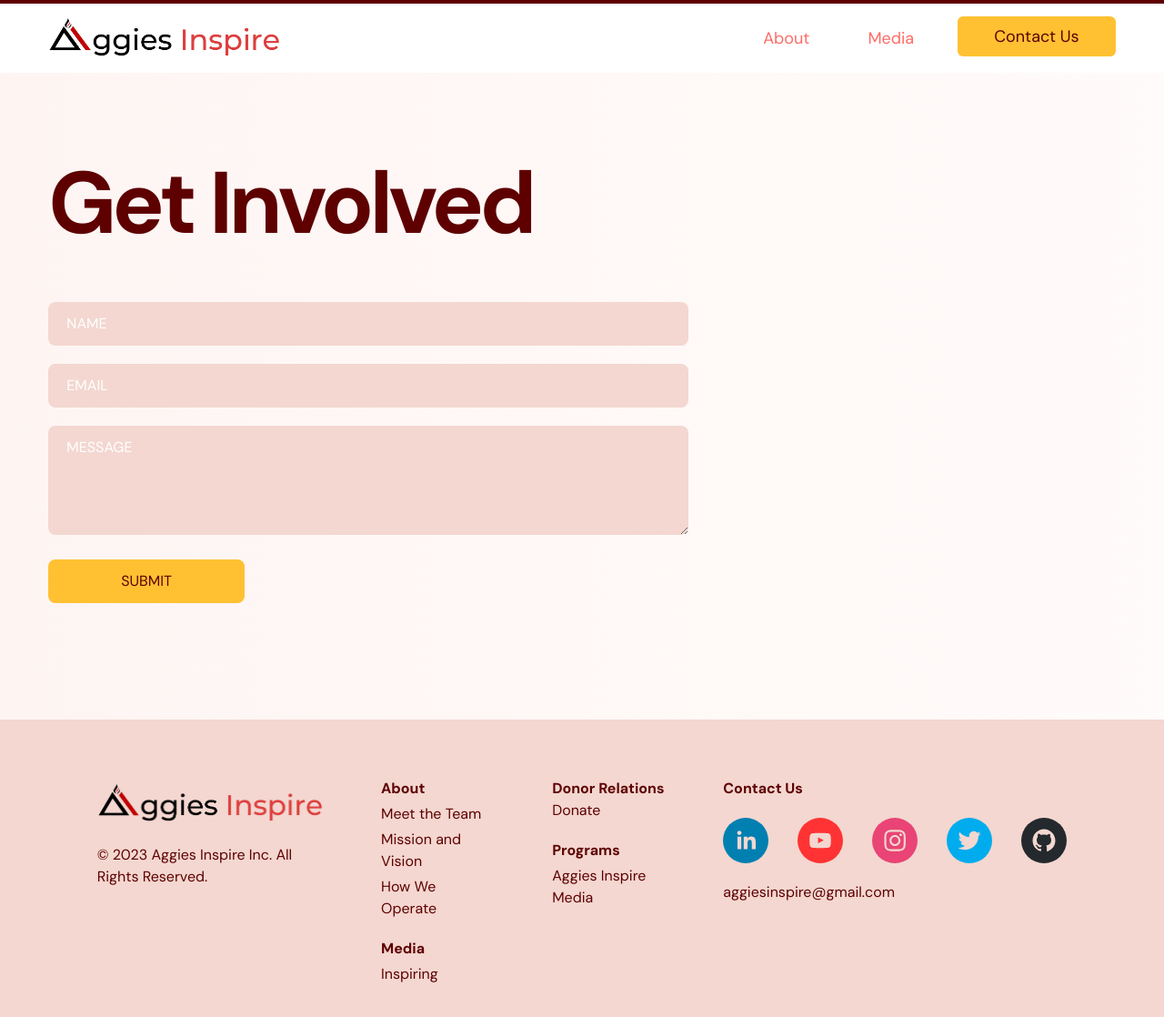
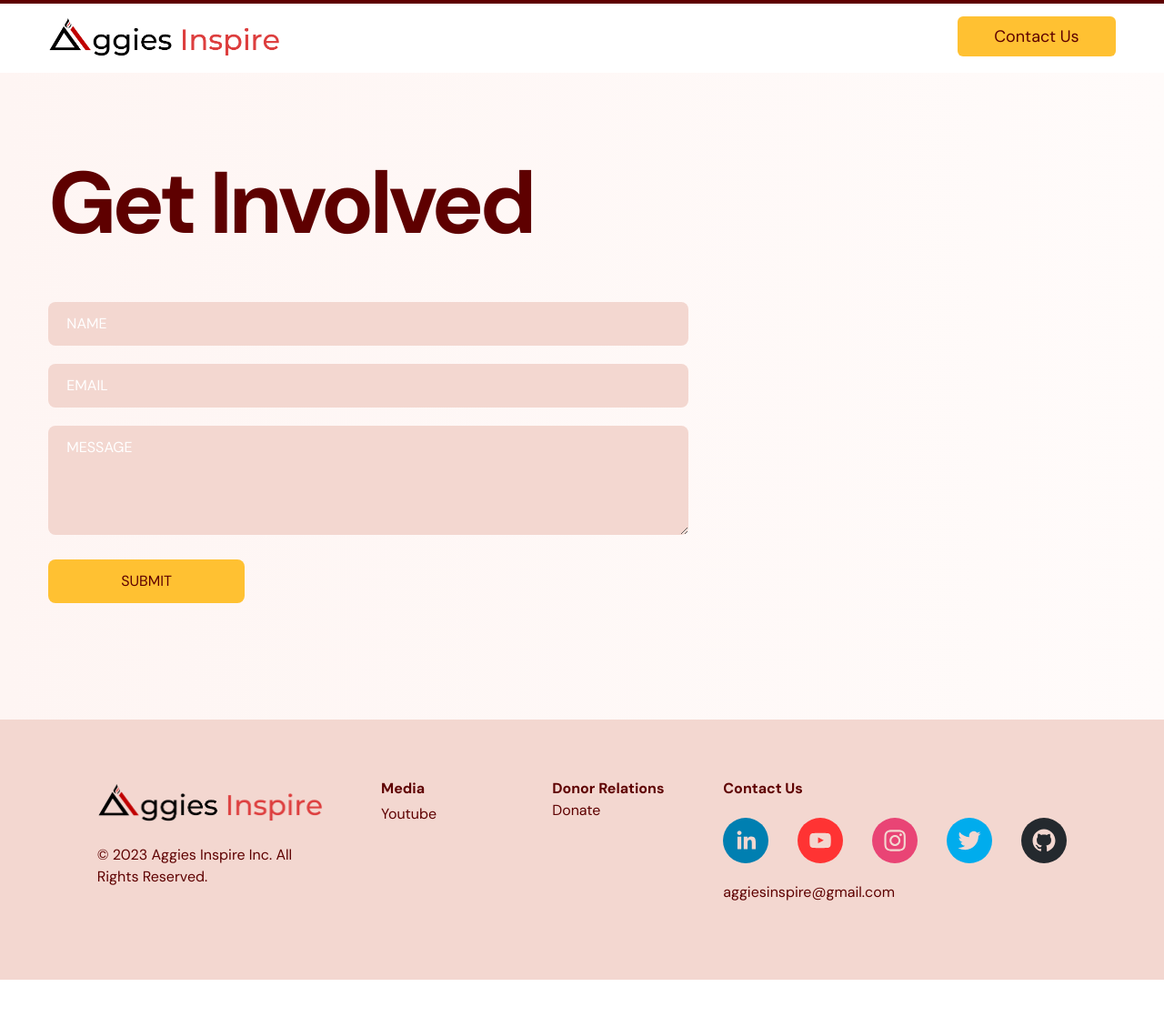
Before and after one commit to AggiesInspire/main-aggiesinspire, a Next.js app: page /contact in a window 1280 px wide. Shown: the top 1118 px of the page at 91% size. After the commit the page ends 1077 px from the top, so only its background shows below. Built offline with nearby package versions, Linux system fonts and the light colour scheme.

Commit message:
rm: about and media pages that will be developed in future versions

```diff
--- a/src/components/ui/navbars/Navbar.tsx
+++ b/src/components/ui/navbars/Navbar.tsx
@@ -56,6 +56,27 @@ const Navbar = () => {
     return () => window.removeEventListener("scroll", onScroll);
   }, []);
 
+  const navbarLinks = [
+    {
+      title: "About",
+      link: SelectedPage.About,
+    },
+    {
+      title: "Media",
+      link: SelectedPage.Media,
+    },
+  ];
+
+  const minNavbarLinks = [
+    {
+      title: "Home",
+      link: SelectedPage.Home,
+    },
+    {
+      title: "Contact",
+      link: SelectedPage.Contact,
+    },
+  ];
   return (
     <>
       <nav
@@ -98,27 +119,21 @@ const Navbar = () => {
               <div className={`${flexBetween} w-full`}>
                 <div className={`${flexBetween} gap-8 text-sm`}></div>
                 <div className={`${flexBetween} gap-8 text-sm`}>
-                  {" "}
+                  {/* map out navbarlinks on md above screens */}
+                  {/* {navbarLinks.map((link) => (
                     <Link
-                    href={SelectedPage.About}
+                      href={link.link}
                       className={
                         scrolled
                           ? buttonVariants({ variant: "ghost" })
                           : buttonVariants({ variant: "destructive" })
                       }
+                      key={link.title}
                     >
-                    About
+                      {link.title}
                     </Link>
-                  <Link
-                    href={SelectedPage.Media}
-                    className={
-                      scrolled
-                        ? buttonVariants({ variant: "ghost" })
-                        : buttonVariants({ variant: "destructive" })
-                    }
-                  >
-                    Media
-                  </Link>
+                  ))} */}
+
                   <ButtonLink path={SelectedPage.Contact}>
                     <p className="text-lg">Contact Us</p>
                   </ButtonLink>
@@ -135,7 +150,8 @@ const Navbar = () => {
           </div>
         </div>
       </nav>
-      {/* Mobile Menu Modal */}
+
+      {/* Mobile Menu Mode */}
       {!isAboveMediumScreens && isMenuToggled && (
         <div className="fixed bottom-0 right-0 z-50 h-full w-[300px] bg-primary-100 drop-shadow-xl ">
           {/* Close Icon */}
@@ -147,11 +163,11 @@ const Navbar = () => {
 
           {/* Menu Items */}
           <div className="ml-[33%] flex flex-col gap-10 text-2xl">
-            <HeaderLink path={SelectedPage.Home}>Home</HeaderLink>
-            <HeaderLink path={SelectedPage.About}>About</HeaderLink>
-            <HeaderLink path={SelectedPage.Media}>Media</HeaderLink>
-            {/* <HeaderLink path={SelectedPage.Programs}>Programs</HeaderLink> */}
-            <HeaderLink path={SelectedPage.Contact}>Contact Us</HeaderLink>
+            {minNavbarLinks.map((link) => (
+              <HeaderLink path={link.link} key={link.title}>
+                {link.title}
+              </HeaderLink>
+            ))}
           </div>
         </div>
       )}
--- a/src/components/ui/sections/Footer.tsx
+++ b/src/components/ui/sections/Footer.tsx
@@ -5,6 +5,41 @@ import FootLink from "@/components/links/FooterLink";
 import { SelectedPage } from "@/components/types";
 
 const Footer = () => {
+  const medias = [
+    { title: "Youtube", link: "https://www.youtube.com/@aggiesinspire" },
+  ];
+
+  const donates = [
+    {
+      title: "Donate",
+
+      link: "https://givebutter.com/aggies-inspire",
+    },
+  ];
+
+  const socials = [
+    {
+      title: "linkedin",
+      url: "https://www.linkedin.com/company/aggies-inspire",
+    },
+    {
+      title: "youtube",
+      url: "https://youtube.com/@aggiesinspire",
+    },
+    {
+      title: "instagram",
+      url: "https://instagram.com/aggiesinspire",
+    },
+    {
+      title: "twitter",
+      url: "https://twitter.com/aggiesinspire",
+    },
+    {
+      title: "github",
+      url: "https://github.com/AggiesInspire",
+    },
+  ];
+
   return (
     <footer className="bg-primary-300 py-16">
       <div className="justify-content mx-auto w-5/6 gap-16 md:flex">
@@ -14,76 +49,34 @@ const Footer = () => {
           <p>© 2023 Aggies Inspire Inc. All Rights Reserved.</p>
         </div>
         <div className="mt-16 basis-1/4 md:mt-0">
+          {/* Media */}
           <div>
-            {/* About */}
-            <h4 className="font-bold">About</h4>
-            <FootLink path={SelectedPage.Governance}>
-              <p className="my-1">Meet the Team</p>
-            </FootLink>
-            <FootLink path={SelectedPage.Mission}>
-              <p className="my-1">Mission and Vision</p>
-            </FootLink>
-            <FootLink path={SelectedPage.Operations}>
-              <p className="my-1">How We Operate</p>
-            </FootLink>
-          </div>
-          {/* Media */}
-          <div className="my-5">
             <h4 className="font-bold">Media</h4>
-            <FootLink path={SelectedPage.InspiringSeries}>
-              {" "}
-              <p className="my-1">Inspiring</p>
-            </FootLink>
-
-            {/* <p className="my-1">Professional Insights</p>
-            <p>College Advice </p> */}
+            {medias.map((media) => (
+              <FootLink path={media.link} key={media.title}>
+                <p className="my-1">{media.title}</p>
+              </FootLink>
+            ))}
           </div>
         </div>
         <div className="mt-16 basis-1/4 md:mt-0">
           <div>
             {/* Donor Relations */}
             <h4 className="font-bold">Donor Relations</h4>
-            {/* <p className="my-1">Financials</p>
-            <p className="my-1">Program Statistics</p> */}
-            <FootLink path={SelectedPage.Donate}>Donate</FootLink>
+            {donates.map((donate) => (
+              <FootLink path={donate.link} key={donate.title}>
+                {donate.title}
+              </FootLink>
+            ))}
           </div>
-          <div className="my-5">
-            {/* Programs */}
-            <h4 className="font-bold">Programs</h4>
-            {/* <FootLink path={SelectedPage.Scholarships}>
-              <p className="my-1">Aggies Inspire Scholarship</p>
-            </FootLink> */}
-            <FootLink path={SelectedPage.AggiesInspireMedia}>
-              <p className="my-1">Aggies Inspire Media</p>
-            </FootLink>
-            {/* <FootLink path={SelectedPage.AggiesAssist}>
-              <p className="my-1">Aggies Assist</p>
-            </FootLink> */}
-          </div>
+          <div className="my-5"></div>
         </div>
         <div className="mt-16 basis-1/4 md:mt-0">
           <h4 className="font-bold">Contact Us</h4>
           <h4 className="mt-5 items-center justify-between gap-8 md:flex">
-            <SocialIcon
-              url="https://www.linkedin.com/company/aggies-inspire"
-              target="_blank"
-            />
-            <SocialIcon
-              url="https://youtube.com/@aggiesinspire"
-              target="_blank"
-            />
-            <SocialIcon
-              url="https://instagram.com/aggiesinspire"
-              target="_blank"
-            />
-            <SocialIcon
-              url="https://twitter.com/aggiesinspire"
-              target="_blank"
-            />
-            <SocialIcon
-              url="https://github.com/AggiesInspire"
-              target="_blank"
-            />
+            {socials.map((social) => (
+              <SocialIcon url={social.url} key={social.title} target="_blank" />
+            ))}
           </h4>
 
           <p className="my-5">aggiesinspire@gmail.com</p>
```
Lines whose indentation alone changed are shown as unchanged.
